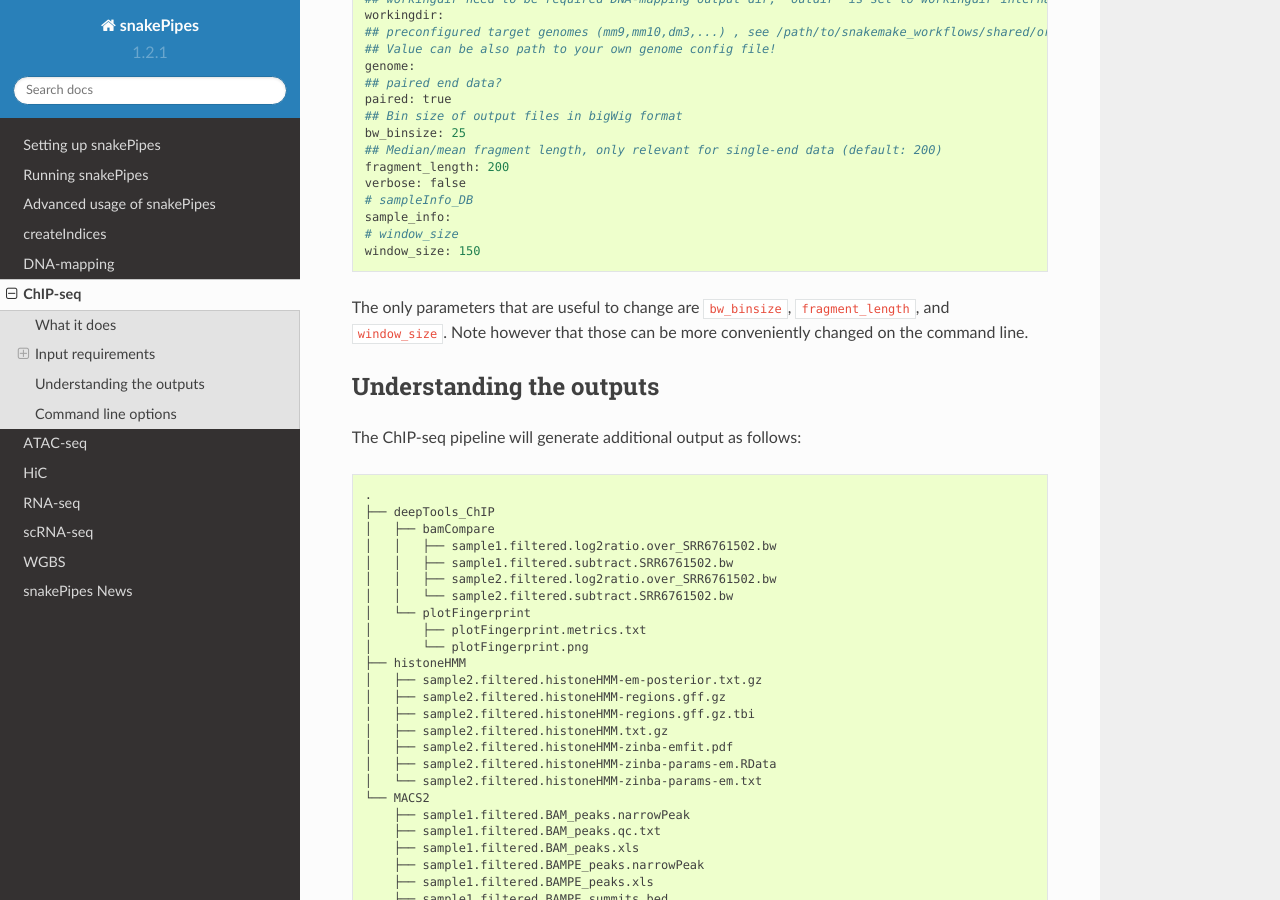
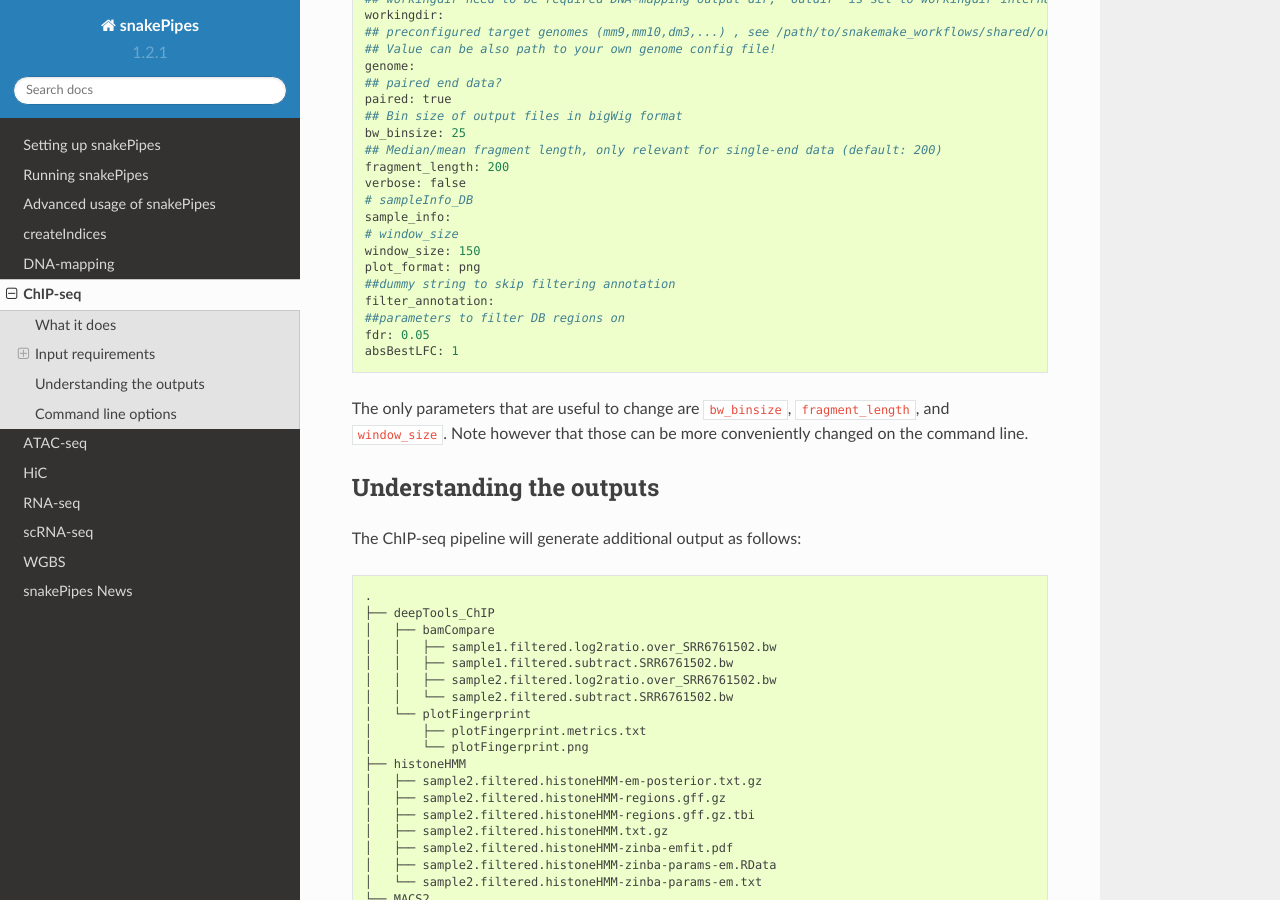
Before and after one commit to maxplanck-ie/snakepipes, a Sphinx documentation site: the page built from docs/content/workflows/ChIP-seq.rst, in a window 1280 px wide and 900 px high, scrolled down 3422 px. Built offline with Sphinx 7.4.7 and the Read the Docs theme 2.0.0, drawn with Linux system fonts in a browser that asks for light colours.

Commit message:
updated ChIPseq config in docs

```diff
--- a/docs/content/workflows/ChIP-seq.rst
+++ b/docs/content/workflows/ChIP-seq.rst
@@ -133,6 +133,12 @@ There is a configuration file in ``snakePipes/workflows/ChIP-seq/defaults.yaml``
     sample_info:
     # window_size
     window_size: 150
+    plot_format: png
+    ##dummy string to skip filtering annotation
+    filter_annotation:
+    ##parameters to filter DB regions on
+    fdr: 0.05
+    absBestLFC: 1
 
 The only parameters that are useful to change are ``bw_binsize``, ``fragment_length``, and ``window_size``. Note however that those can be more conveniently changed on the command line.
 
```
